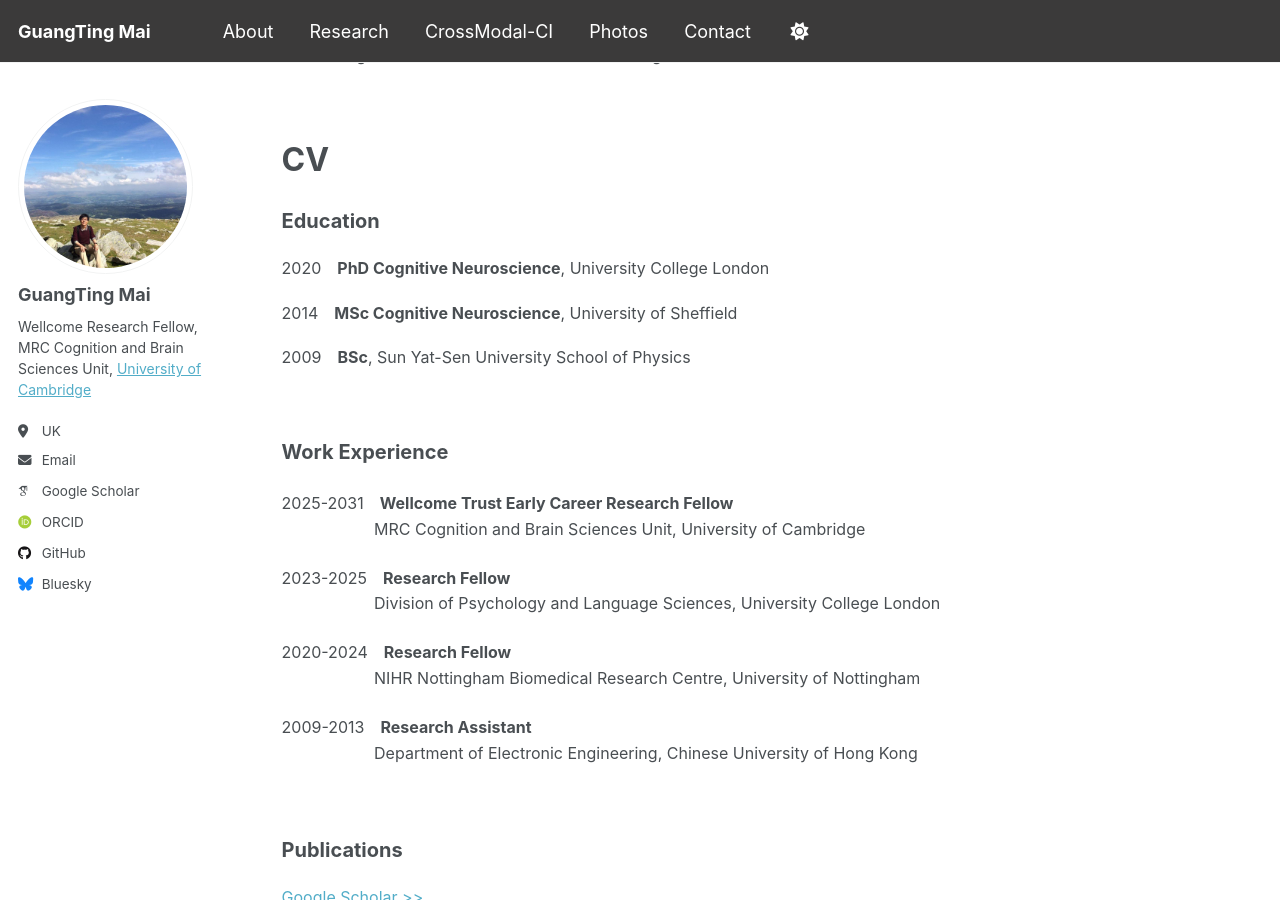
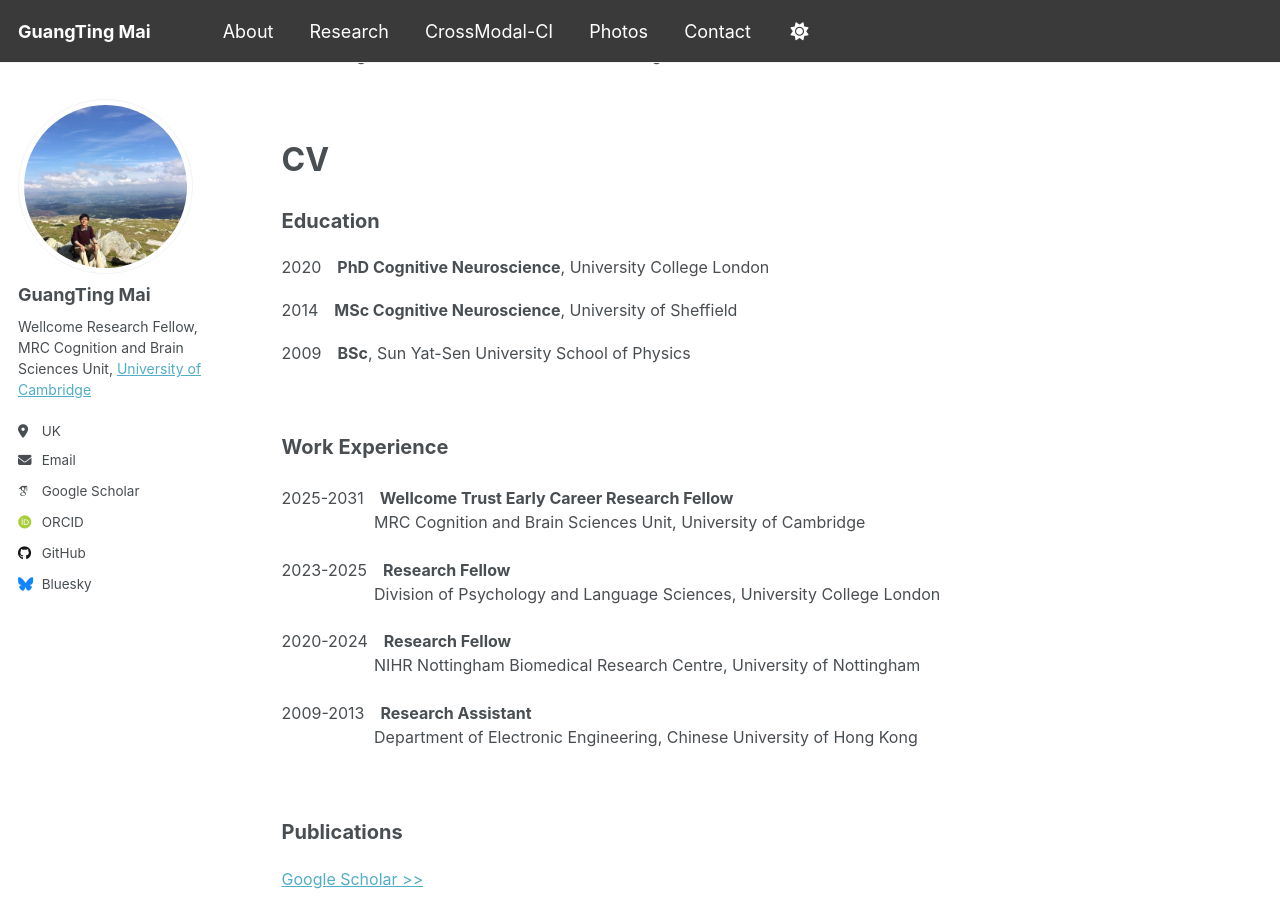
Before and after one commit to guangtingmai/guangtingmai.github.io, a Jekyll site: the page built from _pages/about.html, in a window 1280 px wide and 900 px high, scrolled down 528 px. Built offline with Jekyll 4.4.1, drawn with Linux system fonts in a browser that asks for light colours; some web fonts are replaced.

Commit message:
Update about.html

```diff
--- a/_pages/about.html
+++ b/_pages/about.html
@@ -28,26 +28,26 @@
 <br>
 <p><span style="font-size: 24pt;line-height: 1.5;display: block"><strong>CV</strong></span></p>
 <p><span style="font-size: 15pt;line-height: 1.4;display: block"><strong>Education</strong></span></p>
-<p><span style="font-size: 12pt;line-height: 1.3;display: block;">2020&emsp;<strong>PhD Cognitive Neuroscience</strong>, University College London</span></p>
-<p><span style="font-size: 12pt;line-height: 1.3;display: block;">2014&emsp;<strong>MSc Cognitive Neuroscience</strong>, University of Sheffield</span></p>
-<p><span style="font-size: 12pt;line-height: 1.3;display: block;">2009&emsp;<strong>BSc</strong>, Sun Yat-Sen University School of Physics</span></p>
+<p><span style="font-size: 12pt;line-height: 1.2;display: block;">2020&emsp;<strong>PhD Cognitive Neuroscience</strong>, University College London</span></p>
+<p><span style="font-size: 12pt;line-height: 1.2;display: block;">2014&emsp;<strong>MSc Cognitive Neuroscience</strong>, University of Sheffield</span></p>
+<p><span style="font-size: 12pt;line-height: 1.2;display: block;">2009&emsp;<strong>BSc</strong>, Sun Yat-Sen University School of Physics</span></p>
 <br>
 <p><span style="font-size: 15pt;line-height: 1.6;display: block"><strong>Work Experience</strong></span></p>
 <p>
-  <span style="font-size: 12pt;line-height: 1.6;display: block;">2025-2031&emsp;<strong>Wellcome Trust Early Career Research Fellow</strong></span>
-  <span style="font-size: 12pt;line-height: 1.6;display: block;">&emsp;&emsp;&emsp;&emsp;&emsp;&ensp;&nbsp;MRC Cognition and Brain Sciences Unit, University of Cambridge</span>
+  <span style="font-size: 12pt;line-height: 1.5;display: block;">2025-2031&emsp;<strong>Wellcome Trust Early Career Research Fellow</strong></span>
+  <span style="font-size: 12pt;line-height: 1.5;display: block;">&emsp;&emsp;&emsp;&emsp;&emsp;&ensp;&nbsp;MRC Cognition and Brain Sciences Unit, University of Cambridge</span>
 </p>
 <p>
-  <span style="font-size: 12pt;line-height: 1.6;display: block;">2023-2025&emsp;<strong>Research Fellow</strong>
-  <span style="font-size: 12pt;line-height: 1.6;display: block;">&emsp;&emsp;&emsp;&emsp;&emsp;&ensp;&nbsp;Division of Psychology and Language Sciences, University College London</span>
+  <span style="font-size: 12pt;line-height: 1.5;display: block;">2023-2025&emsp;<strong>Research Fellow</strong>
+  <span style="font-size: 12pt;line-height: 1.5;display: block;">&emsp;&emsp;&emsp;&emsp;&emsp;&ensp;&nbsp;Division of Psychology and Language Sciences, University College London</span>
 </p>
 <p>
-  <span style="font-size: 12pt;line-height: 1.6;display: block;">2020-2024&emsp;<strong>Research Fellow</strong>
-  <span style="font-size: 12pt;line-height: 1.6;display: block;">&emsp;&emsp;&emsp;&emsp;&emsp;&ensp;&nbsp;NIHR Nottingham Biomedical Research Centre, University of Nottingham</span>
+  <span style="font-size: 12pt;line-height: 1.5;display: block;">2020-2024&emsp;<strong>Research Fellow</strong>
+  <span style="font-size: 12pt;line-height: 1.5;display: block;">&emsp;&emsp;&emsp;&emsp;&emsp;&ensp;&nbsp;NIHR Nottingham Biomedical Research Centre, University of Nottingham</span>
 </p>
 <p>
-  <span style="font-size: 12pt;line-height: 1.6;display: block;">2009-2013&emsp;<strong>Research Assistant</strong>
-  <span style="font-size: 12pt;line-height: 1.6;display: block;">&emsp;&emsp;&emsp;&emsp;&emsp;&ensp;&nbsp;Department of Electronic Engineering, Chinese University of Hong Kong</span>
+  <span style="font-size: 12pt;line-height: 1.5;display: block;">2009-2013&emsp;<strong>Research Assistant</strong>
+  <span style="font-size: 12pt;line-height: 1.5;display: block;">&emsp;&emsp;&emsp;&emsp;&emsp;&ensp;&nbsp;Department of Electronic Engineering, Chinese University of Hong Kong</span>
 </p>
 <br>
 <p><span style="font-size: 15pt;line-height: 1.5;display: block"><strong>Publications</strong></span></p>
```
